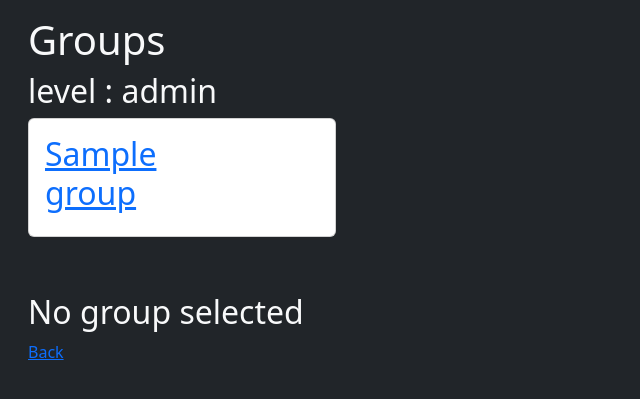
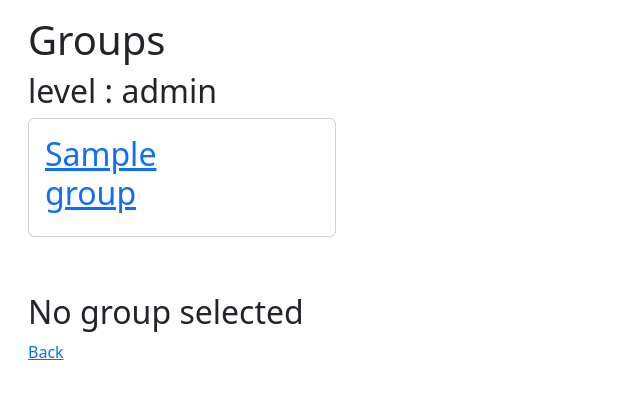
Before and after one commit to eco-trackers/newdle, a Django app: template group/templates/group/show.html in a window 1280 px wide. Shown: the top 399 px of the page, without its empty margins (0-640 px from the left). Run offline with Django 5.2, Linux system fonts and the light colour scheme; the template is opened without the code that fills it: most values are stand-ins (such as "Sample title", 1, 10 or a date in 2020).

Commit message:
no dark theme (not my job)

```diff
--- a/group/templates/group/show.html
+++ b/group/templates/group/show.html
@@ -11,7 +11,7 @@
         <link href="https://cdn.jsdelivr.net/npm/bootstrap@5.3.3/dist/css/bootstrap.min.css" rel="stylesheet" integrity="sha384-QWTKZyjpPEjISv5WaRU9OFeRpok6YctnYmDr5pNlyT2bRjXh0JMhjY6hW+ALEwIH" crossorigin="anonymous">
         <script src="https://cdn.jsdelivr.net/npm/bootstrap@5.3.3/dist/js/bootstrap.bundle.min.js" integrity="sha384-YvpcrYf0tY3lHB60NNkmXc5s9fDVZLESaAA55NDzOxhy9GkcIdslK1eN7N6jIeHz" crossorigin="anonymous"></script>
     </head>
-    <body class="bg-dark text-light">
+    <body class="">
         <div class="col-md-6">
             <div class="container m-3">
                 <h1>Groups</h1>
```
